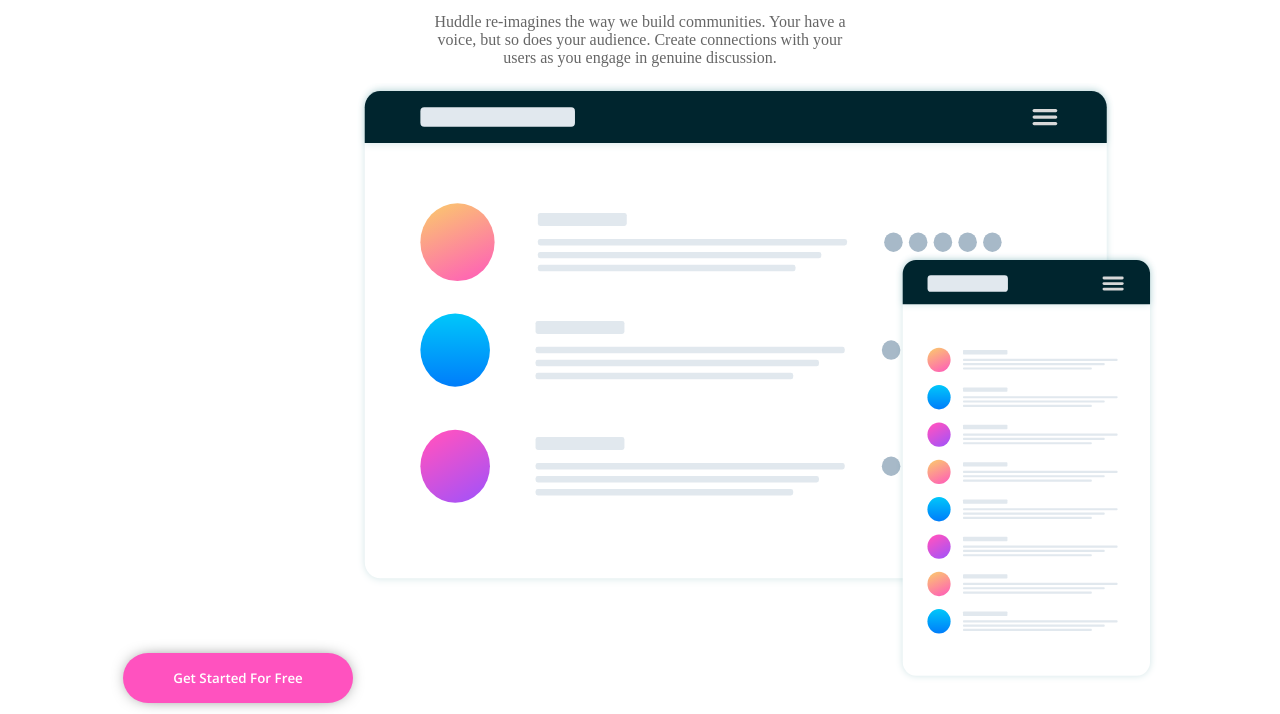
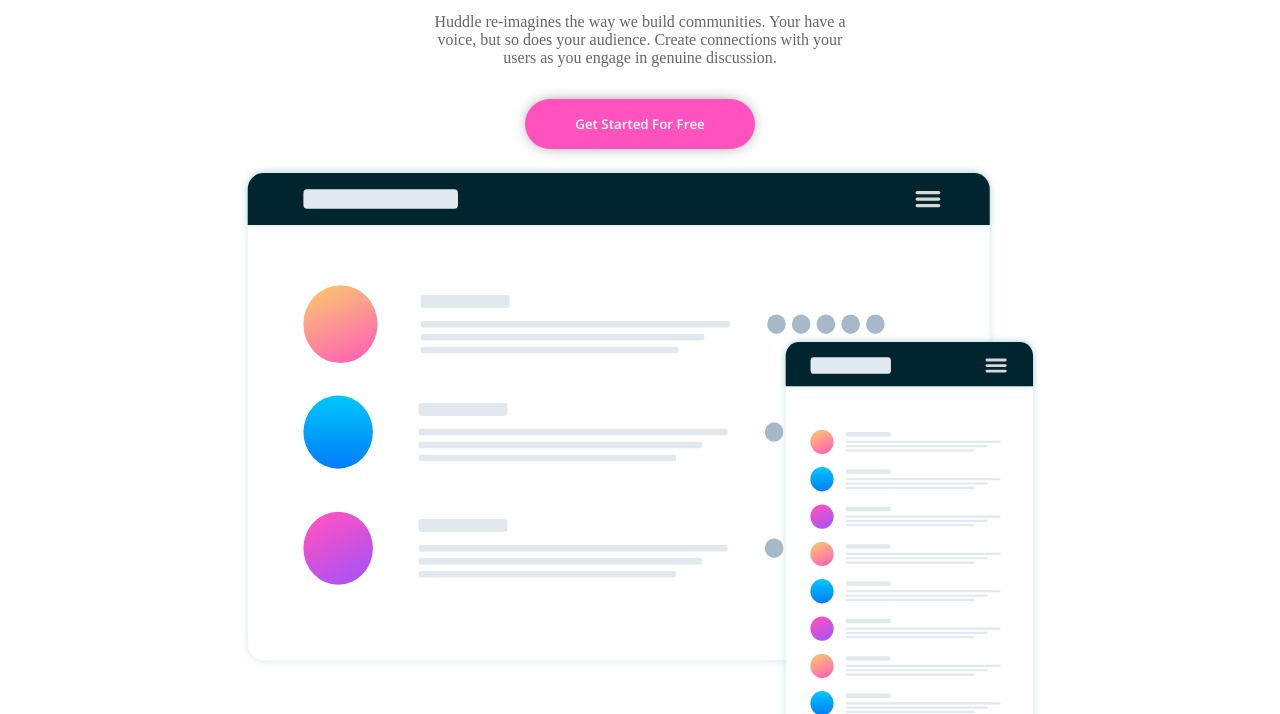
Before and after one commit to SimplySophia/huddle-gig, a plain HTML site: page index.html in a window 1280 px wide. Shown: the part 238-952 px from the top of the page. Drawn offline with nearby package versions, Linux system fonts and the light colour scheme; files whose address does not match are found by name.

Commit message:
fully responsive

```diff
--- a/index.html
+++ b/index.html
@@ -27,7 +27,7 @@
               but so does your audience. Create connections with your users as you engage in genuine discussion.
             </p>
             <button class="submit1">Get Started For Free</button>
-            <img src="/images/screen-mockups.svg" alt="screen-mockups" width="800px" height="600px">
+            <div class="screen-mockups"><img src="/images/screen-mockups.svg" alt="screen-mockups" width="800px" height="600px"></div>
       </section>
       <!--Mockups Section-->
       <section class="mockups">
```
Also changed, not shown: images/script.js (added).
